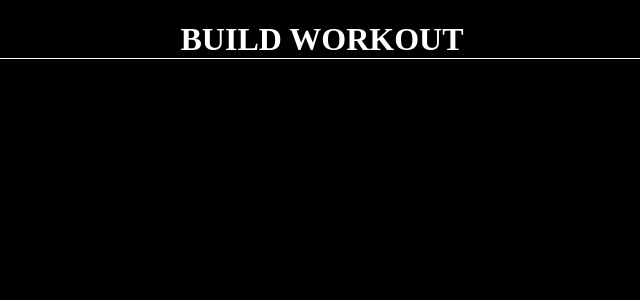
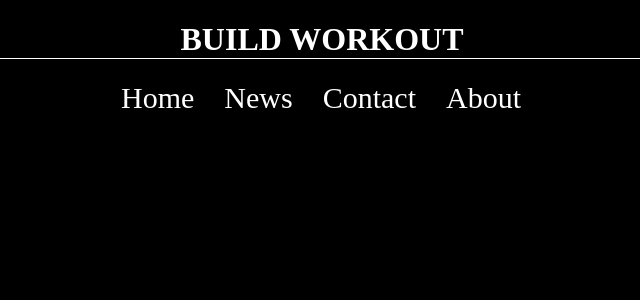
Before and after one commit to RichardMoschini87/workpwa, a React (Create React App) app: page / in a window 1280 px wide. Shown: the top 300 px of the page, without its empty margins (318-958 px from the left). Built offline with nearby package versions, Linux system fonts and the light colour scheme.

Commit message:
aggiunta navbar

```diff
--- a/src/App.js
+++ b/src/App.js
@@ -1,10 +1,11 @@
 import React from 'react';
 import './App.css';
 import Header from './componets/Header';
+import Navbar from './componets/Navbar';
 
 function App() {
   return (
-        <Header></Header>
+        <><Header></Header><Navbar></Navbar></>
   );
 }
 
--- /dev/null
+++ b/src/componets/Navbar.css
@@ -0,0 +1,21 @@
+.navbar{
+    text-align: center;
+}
+
+.active{
+    padding-right: 16px;
+    padding-left: 14px;
+    color: white;
+    font-size: 30px;
+    font-family: Stencil;
+}
+
+/*
+HOVER
+*/
+.active:hover{
+    background-color: whitesmoke;
+    border-radius: 10%;
+    color: black;
+
+}
--- /dev/null
+++ b/src/componets/Navbar.js
@@ -0,0 +1,13 @@
+import React from "react";
+import './Navbar.css'
+
+function Navbar() {
+    return (<nav id='nav' class="navbar">
+        <a class="active">Home</a>
+        <a class="active">News</a>
+        <a class="active" >Contact</a>
+        <a class="active">About</a>
+    </nav>);
+}
+
+export default Navbar;
```
